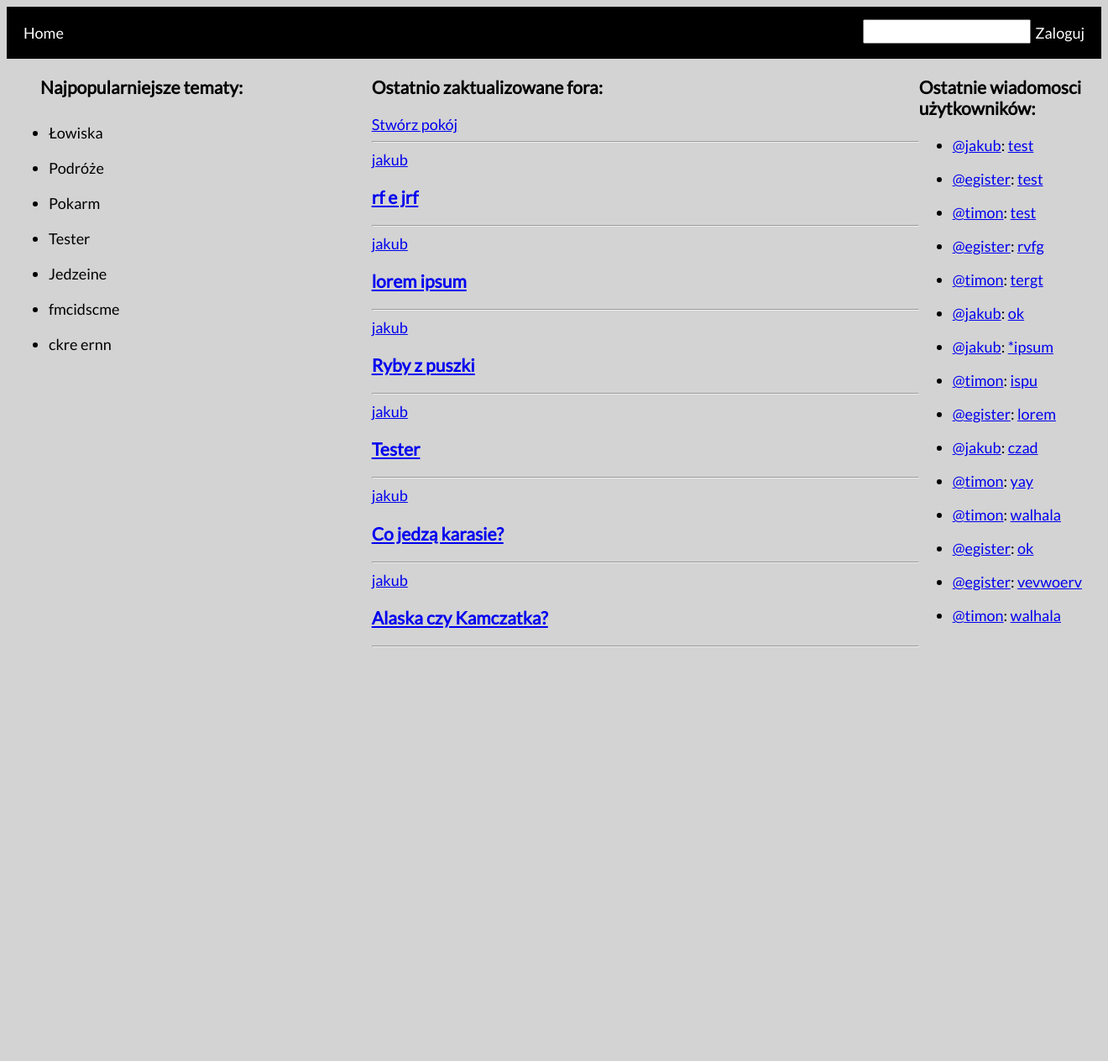
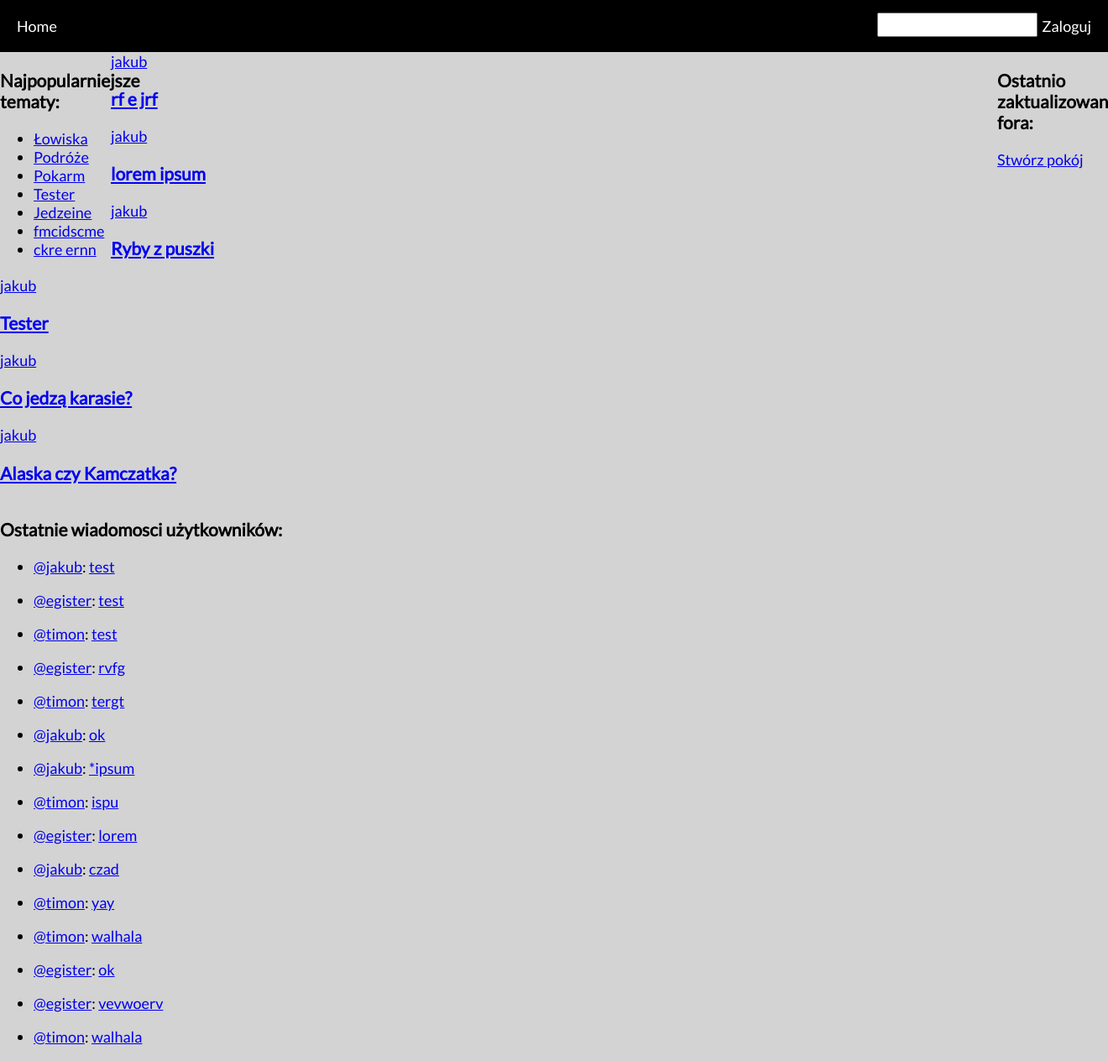
Before and after one commit to wul-fryk/co_jedza_karasie, a Django app: page / in a window 1320 px wide; the page is wider, and only the part inside the window is pictured. Shown: that part at 84% size. Before the commit the page ends 771 px from the top of that part, so only its background shows below. Run offline with Django 4.2, Linux system fonts and the light colour scheme; data comes from the database, SQL or seed files in the repository.

Commit message:
naprawa navbar

```diff
--- a/fish/templates/fish/home.html
+++ b/fish/templates/fish/home.html
@@ -1,13 +1,6 @@
 {% extends 'main.html' %}
 {% block content %}
 
-<style>
-    .home_page_container {
-        display: grid;
-        grid-template-columns: 2fr 3fr 1fr;
-    }
-
-</style>
 <div class="home_page_container">
     <div>
         {% include 'fish/topics_component.html' %}
@@ -18,5 +11,6 @@
     <div>
         {% include 'fish/messages_component.html' %}
     </div>
+    <div style="clear: both;"></div>
 </div>
 {% endblock content %}
--- a/fish/templates/fish/messages_component.html
+++ b/fish/templates/fish/messages_component.html
@@ -1,11 +1,15 @@
-<div>
-    <h3>Ostatnie wiadomosci użytkowników:</h3>
+<div id="messagess_container">
+    <div class="mesagess_header">
+        <h3>Ostatnie wiadomosci użytkowników:</h3>
+    </div>
     <ul>
         {% for mesg in messages_comp %}
         <li>
             <p>
-                <a href="{% url 'profile_page' mesg.owner.id %}">@{{mesg.owner}}</a>:
-                <a href="{% url 'room_page' mesg.room_messages.id %}">{{mesg}}</a>
+                <div class="messages_body_owner">
+                    <a href="{% url 'profile_page' mesg.owner.id %}" class="message_link">@{{mesg.owner}}</a>:
+                    <a href="{% url 'room_page' mesg.room_messages.id %}" class="message_link">{{mesg}}</a>
+                </div>
             </p>
 
         </li>
--- a/fish/templates/fish/rooms_component.html
+++ b/fish/templates/fish/rooms_component.html
@@ -1,18 +1,21 @@
-<div>
-    <h3>Ostatnio zaktualizowane fora:</h3>
+<div id="rooms_container">
+    <div id="rooms_comp_header">
+        <h3>Ostatnio zaktualizowane fora:</h3>
+    </div>
+    <div id="create_room">
+
+    </div>
     <a href="{% url 'room_form' %}">Stwórz pokój</a>
-    <hr>
+    </div>
+
     {% for room in rooms %}
     <div>
-
         {% if request.user == room.host %}
-        <a href="{% url 'update' room.id %}">Edytuj</a>
-        <a href="{% url 'delete_room' room.id %}">Usuń</a>
+        <a href="{% url 'update' room.id %}" class="rooms_comp_buttons">Edytuj</a>
+        <a href="{% url 'delete_room' room.id %}" class="rooms_comp_buttons">Usuń</a>
         {% endif %}
-        <a href="{% url 'profile_page' room.host.id %}">{{room.host}}</a>
-
+        <a href="{% url 'profile_page' room.host.id %}" class="rooms_comp_user">{{room.host}}</a>
         <h3><a href="{% url 'room_page' room.id %}">{{room}}</a></h3>
-        <hr>
     </div>
     {% endfor %}
 </div>
--- a/fish/templates/fish/topics_component.html
+++ b/fish/templates/fish/topics_component.html
@@ -1,9 +1,9 @@
-<div class="topics_container">
+<div id="topics_container">
+    <div id="topics_header">
+        <h3>Najpopularniejsze tematy:</h3>
+    </div>
     <ul>
-        <div id="topics_header">
-            <h3>Najpopularniejsze tematy:</h3>
-        </div>
-        <div class="topics_elements">
+        <div id="topics_elements">
             {% for topic in topics %}
             <div class="topic_element">
                 <li>
--- a/static/styles/main.css
+++ b/static/styles/main.css
@@ -6,6 +6,8 @@ body {
     background-color: lightgrey;
     font-family: 'Lato', sans-serif;
     font-size: 18px;
+    width: 100%;
+    margin: auto;
 }
 
 .navbar {
@@ -16,7 +18,8 @@ body {
 }
 
 .search {
-    width: 200px;
+    width: 100%;
+    width: auto;
 }
 a.option:link {color:white; text-decoration:none;}
 a.option:visited {color:white; text-decoration:none;}
@@ -32,9 +35,6 @@ a.option_home:hover {color:black; text-decoration:none;}
 .option {
     float: right;
 }
-.option:hover {
-    border: 3px dotted white;
-}
 
 .opt:not(search) {
     padding: 5px;
@@ -45,15 +45,20 @@ a.option_home:hover {color:black; text-decoration:none;}
     background-color: #d9ecfa;
 }
 
-.topic_element {
-    padding: 10px;
-    background-color: lightgrey;
+#topics_container {
+    width: 10vw;
+    height: 100%;
+    float: left;
 }
 
-.topic_element:hover {
-    background-color: grey;
+#messagess_container {
+    width: 50%;
+    height: 100%;
+    float: left;
 }
 
-a.topic_link:link {color:black; text-decoration:none;}
-a.topic_link:visited {color:black; text-decoration:none;}
-a.topic_link:hover {color:grey; text-decoration:none;}
+#rooms_container {
+    width: 10vw;
+    height: 100%;
+    float: right;
+}
```
